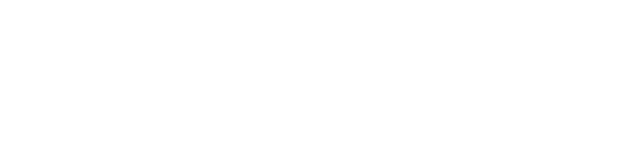
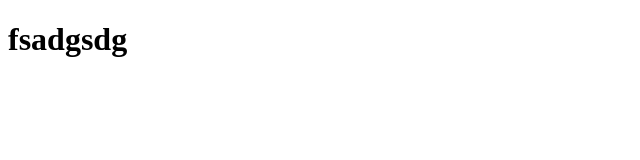
Before and after one commit to Deleno1337/zadanie2.7, a plain HTML site: page index.html in a window 1280 px wide. Shown: the whole page, without its empty margins (0-640 px from the left). Drawn offline with Linux system fonts and the light colour scheme.

Commit message:
feat: title

```diff
--- a/index.html
+++ b/index.html
@@ -6,6 +6,6 @@
     <title>Document</title>
 </head>
 <body>
-
+    <h1>fsadgsdg</h1>
 </body>
 </html>
```
